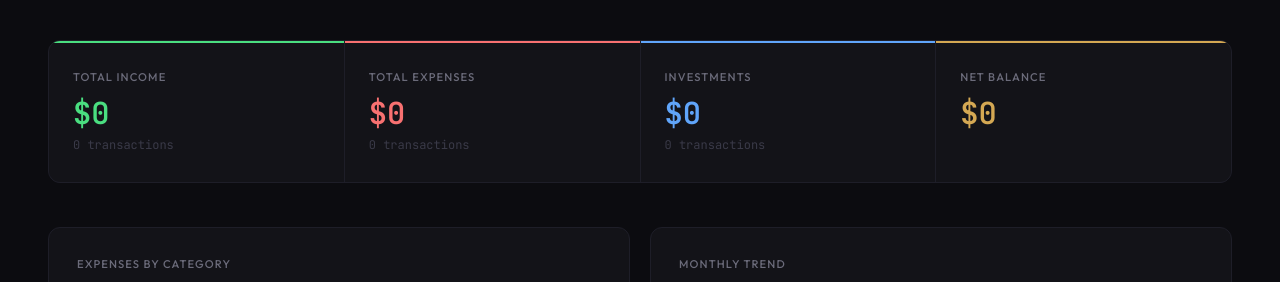
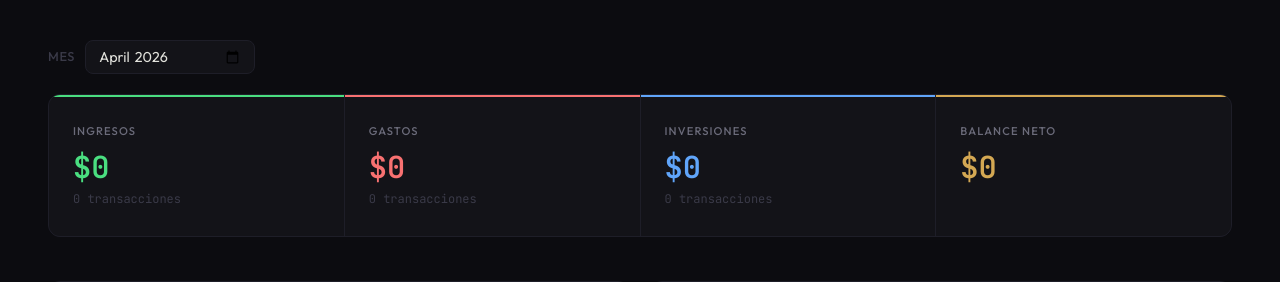
Before and after one commit to westmorillo/wetsu-finance, a FastAPI app: page / in a window 1280 px wide. Shown: the part 207-489 px from the top of the page. Run offline with FastAPI, Linux system fonts and the light colour scheme; data that the repository does not hold is empty.

Commit message:
feat: dashboard por mes + CI/CD deploy a VPS
- Dashboard filtra por mes actual por defecto con selector opcional
- Cards renombradas al español (Ingresos, Gastos, Inversiones, Balance neto)
- GitHub Actions: deploy automático a VPS en push a master

Co-Authored-By: Claude Sonnet 4.6 <noreply@anthropic.com>

```diff
--- a/app/main.py
+++ b/app/main.py
@@ -160,40 +160,45 @@ async def root():
         return f.read()
 
 @app.get("/api/dashboard")
-async def get_dashboard():
+async def get_dashboard(month: Optional[str] = Query(None)):
+    if not month:
+        month = datetime.now().strftime('%Y-%m')
+
     conn = get_db()
     cursor = conn.cursor()
 
     cursor.execute("""
         SELECT type, COUNT(*) as count, SUM(amount) as total
         FROM transactions
+        WHERE substr(date, 1, 7) = ?
         GROUP BY type
-    """)
+    """, (month,))
     summary = {row['type']: {'count': row['count'], 'total': row['total']} for row in cursor.fetchall()}
 
     cursor.execute("""
         SELECT category_main, SUM(amount) as total, COUNT(*) as count
         FROM transactions
-        WHERE type = 'expense'
+        WHERE type = 'expense' AND substr(date, 1, 7) = ?
         GROUP BY category_main
         ORDER BY total DESC
-    """)
+    """, (month,))
     expenses_by_category = [dict(row) for row in cursor.fetchall()]
 
     cursor.execute("""
         SELECT category_main, SUM(amount) as total, COUNT(*) as count
         FROM transactions
-        WHERE type = 'income'
+        WHERE type = 'income' AND substr(date, 1, 7) = ?
         GROUP BY category_main
         ORDER BY total DESC
-    """)
+    """, (month,))
     income_by_category = [dict(row) for row in cursor.fetchall()]
 
     cursor.execute("""
         SELECT * FROM transactions
+        WHERE substr(date, 1, 7) = ?
         ORDER BY date DESC, id DESC
         LIMIT 10
-    """)
+    """, (month,))
     recent = [dict(row) for row in cursor.fetchall()]
 
     cursor.execute("""
--- a/app/static/app.js
+++ b/app/static/app.js
@@ -36,7 +36,9 @@ function formatDate(dateStr) {
 // ── Dashboard ───────────────────────────────────────────────
 async function loadDashboard() {
     try {
-        const response = await fetch(`${API_BASE}/api/dashboard`);
+        const monthInput = document.getElementById('dashboard-month');
+        const month = monthInput.value;
+        const response = await fetch(`${API_BASE}/api/dashboard${month ? '?month=' + month : ''}`);
         const data = await response.json();
 
         const income     = data.summary.income     || { count: 0, total: 0 };
@@ -44,11 +46,11 @@ async function loadDashboard() {
         const investment = data.summary.investment || { count: 0, total: 0 };
 
         document.getElementById('total-income').textContent     = formatCurrency(income.total);
-        document.getElementById('income-count').textContent     = `${income.count} transactions`;
+        document.getElementById('income-count').textContent     = `${income.count} transacciones`;
         document.getElementById('total-expense').textContent    = formatCurrency(expense.total);
-        document.getElementById('expense-count').textContent    = `${expense.count} transactions`;
+        document.getElementById('expense-count').textContent    = `${expense.count} transacciones`;
         document.getElementById('total-investment').textContent = formatCurrency(investment.total);
-        document.getElementById('investment-count').textContent = `${investment.count} transactions`;
+        document.getElementById('investment-count').textContent = `${investment.count} transacciones`;
 
         const net = income.total - expense.total - investment.total;
         document.getElementById('net-balance').textContent = formatCurrency(net);
@@ -794,6 +796,13 @@ document.addEventListener('DOMContentLoaded', function () {
             weekday: 'long', year: 'numeric', month: 'long', day: 'numeric'
         });
     }
+
+    const monthInput = document.getElementById('dashboard-month');
+    if (monthInput) {
+        const now = new Date();
+        monthInput.value = `${now.getFullYear()}-${String(now.getMonth() + 1).padStart(2, '0')}`;
+    }
+
     loadCategories();
     loadWallets();
     loadDashboard();
--- a/app/static/style.css
+++ b/app/static/style.css
@@ -127,6 +127,38 @@ header p {
 }
 
 .tab-content.active { display: block; }
+
+/* ── Dashboard Month Bar ── */
+.dashboard-month-bar {
+  display: flex;
+  align-items: center;
+  gap: 10px;
+  margin-bottom: 20px;
+}
+
+.dashboard-month-bar label {
+  font-size: 0.8rem;
+  color: var(--text-dim);
+  font-weight: 500;
+  text-transform: uppercase;
+  letter-spacing: 0.05em;
+}
+
+.dashboard-month-bar input[type="month"] {
+  background: var(--surface);
+  border: 1px solid var(--border);
+  border-radius: 8px;
+  color: var(--text);
+  font-family: 'Outfit', sans-serif;
+  font-size: 0.9rem;
+  padding: 6px 12px;
+  cursor: pointer;
+}
+
+.dashboard-month-bar input[type="month"]:focus {
+  outline: none;
+  border-color: var(--gold);
+}
 
 /* ── Summary Cards ── */
 .summary-cards {
--- a/app/templates/index.html
+++ b/app/templates/index.html
@@ -27,24 +27,28 @@
 
         <!-- Dashboard Tab -->
         <div id="dashboard" class="tab-content active">
+            <div class="dashboard-month-bar">
+                <label for="dashboard-month">Mes</label>
+                <input type="month" id="dashboard-month" onchange="loadDashboard()">
+            </div>
             <div class="summary-cards">
                 <div class="card income">
-                    <h3>Total Income</h3>
+                    <h3>Ingresos</h3>
                     <div class="amount" id="total-income">$0</div>
-                    <div class="count" id="income-count">0 transactions</div>
+                    <div class="count" id="income-count">0 transacciones</div>
                 </div>
                 <div class="card expense">
-                    <h3>Total Expenses</h3>
+                    <h3>Gastos</h3>
                     <div class="amount" id="total-expense">$0</div>
-                    <div class="count" id="expense-count">0 transactions</div>
+                    <div class="count" id="expense-count">0 transacciones</div>
                 </div>
                 <div class="card investment">
-                    <h3>Investments</h3>
+                    <h3>Inversiones</h3>
                     <div class="amount" id="total-investment">$0</div>
-                    <div class="count" id="investment-count">0 transactions</div>
+                    <div class="count" id="investment-count">0 transacciones</div>
                 </div>
                 <div class="card balance">
-                    <h3>Net Balance</h3>
+                    <h3>Balance neto</h3>
                     <div class="amount" id="net-balance">$0</div>
                 </div>
             </div>
```
Also changed, not shown: .github/workflows/deploy.yml (added).
